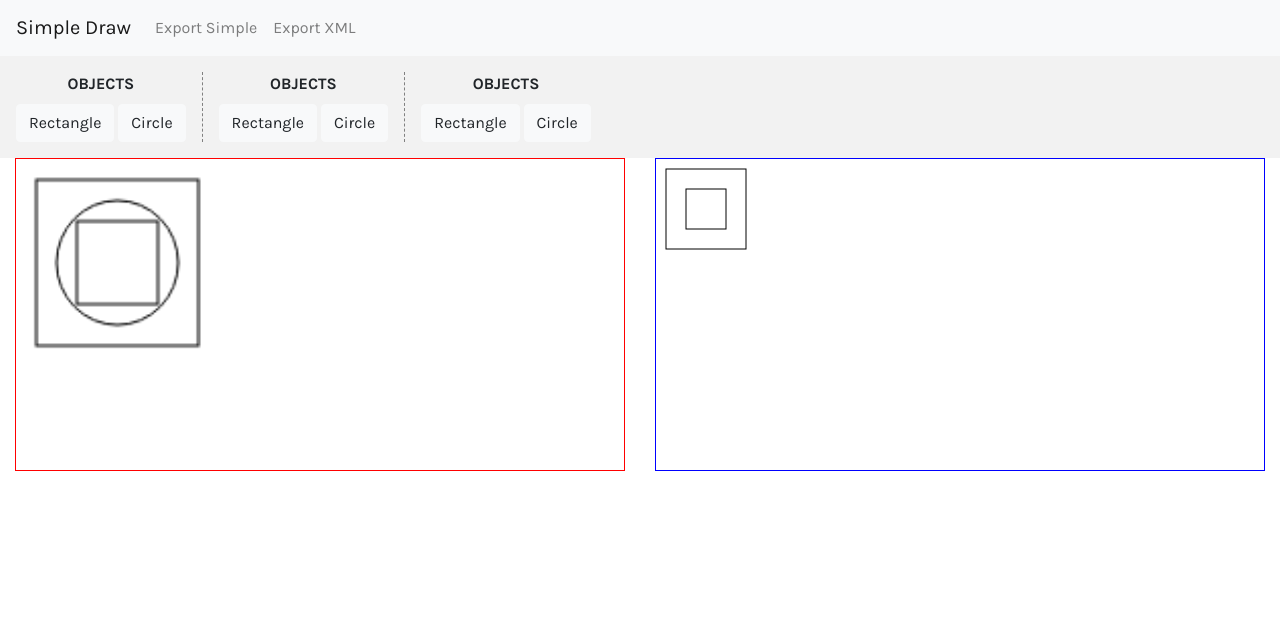
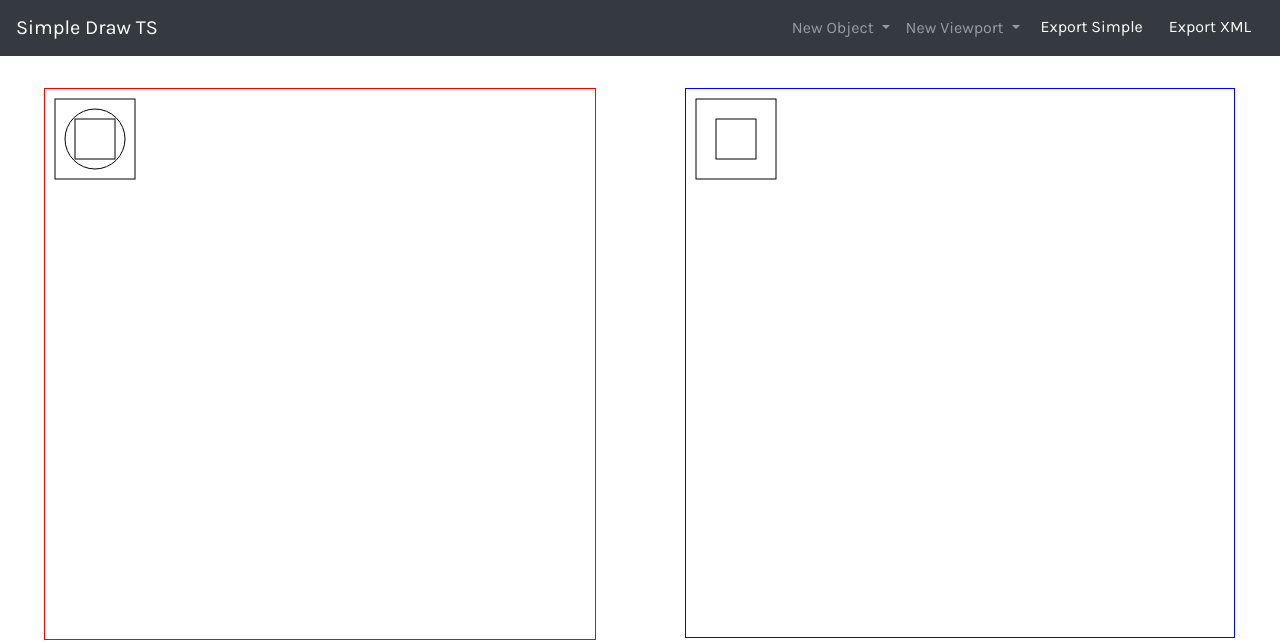
Before and after one commit to j-seixas/feup-asso, a website with bundled scripts: page simple-draw/index.html in a window 1280 px wide. Built offline with nearby package versions, Linux system fonts and the light colour scheme.

Commit message:
improved frontend

```diff
--- a/simple-draw/index.html
+++ b/simple-draw/index.html
@@ -10,62 +10,60 @@
     <link rel="stylesheet" href="https://stackpath.bootstrapcdn.com/bootstrap/4.3.1/css/bootstrap.min.css"
         integrity="sha384-ggOyR0iXCbMQv3Xipma34MD+dH/1fQ784/j6cY/iJTQUOhcWr7x9JvoRxT2MZw1T" crossorigin="anonymous">
 
-    <title>SimpleDraw</title>
+    <title>Simple Draw TS</title>
 </head>
 
 <body>
 
-    <nav class="navbar navbar-expand-lg navbar-light bg-light">
-        <a class="navbar-brand" href="#">Simple Draw</a>
+    <nav class="navbar navbar-expand-lg navbar-dark bg-dark">
+        <a class="navbar-brand" href="#">Simple Draw TS</a>
         <button class="navbar-toggler" type="button" data-toggle="collapse" data-target="#navbarSupportedContent"
             aria-controls="navbarSupportedContent" aria-expanded="false" aria-label="Toggle navigation">
             <span class="navbar-toggler-icon"></span>
         </button>
 
         <div class="collapse navbar-collapse" id="navbarSupportedContent">
-            <ul class="navbar-nav mr-auto">
+            <ul class="navbar-nav ml-auto">
+                <li class="nav-item dropdown">
+                    <a class="nav-link dropdown-toggle" href="#" id="objectDropdown" role="button"
+                        data-toggle="dropdown" aria-haspopup="true" aria-expanded="false">
+                        New Object
+                    </a>
+                    <div class="dropdown-menu" aria-labelledby="objectDropdown">
+                        <button type="button" class="btn btn-light">Rectangle</button>
+                        <button type="button" class="btn btn-light">Circle</button>
+                    </div>
+                </li>
+
+                <li class="nav-item dropdown">
+                    <a class="nav-link dropdown-toggle" href="#" id="viewPortDropdown" role="button"
+                        data-toggle="dropdown" aria-haspopup="true" aria-expanded="false">
+                        New Viewport
+                    </a>
+                    <div class="dropdown-menu" aria-labelledby="viewPortDropdown">
+                        <button type="button" class="btn btn-light">HTML Canvas</button>
+                        <button type="button" class="btn btn-light">SVG</button>
+                    </div>
+                </li>
+
                 <li class="nav-item">
-                    <a class="nav-link" href="#">Export Simple</a>
+                    <button type="button" class="btn btn-dark">Export Simple</button>
                 </li>
                 <li class="nav-item">
-                    <a class="nav-link" href="#">Export XML</a>
+                    <button type="button" class="btn btn-dark">Export XML</button>
                 </li>
             </ul>
         </div>
     </nav>
 
-    <div id="interface" class="d-flex align-items-center">
-        <div class="section">
-            <p>Objects</p>
-            <div class="buttons">
-                <button type="button" class="btn btn-light">Rectangle</button>
-                <button type="button" class="btn btn-light">Circle</button>
-            </div>
-        </div>
-        <div class="section">
-            <p>Objects</p>
-            <div class="buttons">
-                <button type="button" class="btn btn-light">Rectangle</button>
-                <button type="button" class="btn btn-light">Circle</button>
-            </div>
-        </div>
-        <div class="section">
-            <p>Objects</p>
-            <div class="buttons">
-                <button type="button" class="btn btn-light">Rectangle</button>
-                <button type="button" class="btn btn-light">Circle</button>
-            </div>
-        </div>
-    </div>
-
     <main>
         <div class="container-fluid mb-4">
-            <div class="row">
+            <div class="row text-center">
                 <div class="col">
-                    <canvas id="canvas" style="border: 1px solid red;"></canvas>
+                    <canvas id="canvas" width="550" height="550" style="border: 1px solid red;"></canvas>
                 </div>
                 <div class="col">
-                    <svg id="svgcanvas" style="border: 1px solid blue;">
+                    <svg id="svgcanvas" width="550" height="550" style="border: 1px solid blue;">
                     </svg>
                 </div>
             </div>
--- a/simple-draw/sass/styles.scss
+++ b/simple-draw/sass/styles.scss
@@ -7,48 +7,14 @@ body {
     font-family: 'Karla', sans-serif;
 }
 
-#interface {
-    text-align: center;
-    background-color: #f2f2f2;
-    padding: 1em;
+.dropdown-menu {
+    padding: 0 !important;
 
-    .section {
-        padding: 0 1em;
-
-        &:not(:last-child) {
-            border-right: 1px dashed gray;
-        }
-
-        &:first-child {
-            padding-left: 0;
-        }
-
-        &:last-child {
-            padding-right: 0;
-        }
-
-    }
-
-    p {
-        font-size: 1em;
-        margin: 0;
-        font-weight: bold;
-        text-transform: uppercase;
-    }
-
-    .buttons {
-        margin-top: 0.5em;
+    button {
+        width: 100%;
     }
 }
 
 main {
-    canvas {
-        border: 2px solid black;
-        width: 100%;
-        height: 100%;
-    }
-    svg {
-        width: 100%;
-        height: 100%;
-    }
+    margin: 2em 0;
 }
```
Also changed, not shown: simple-draw/styles.css.
